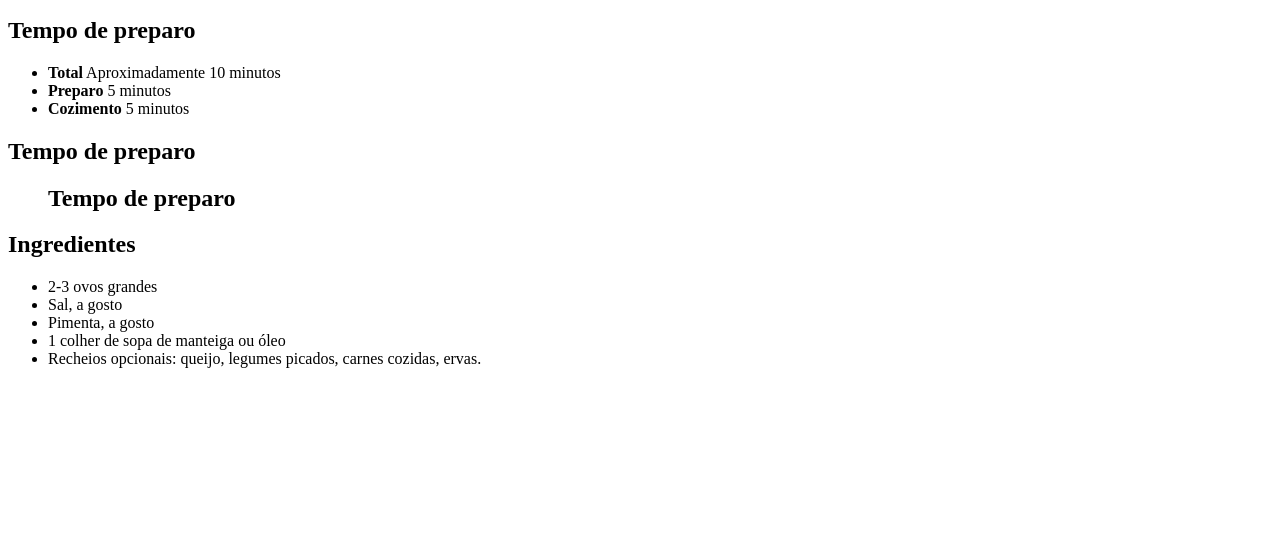
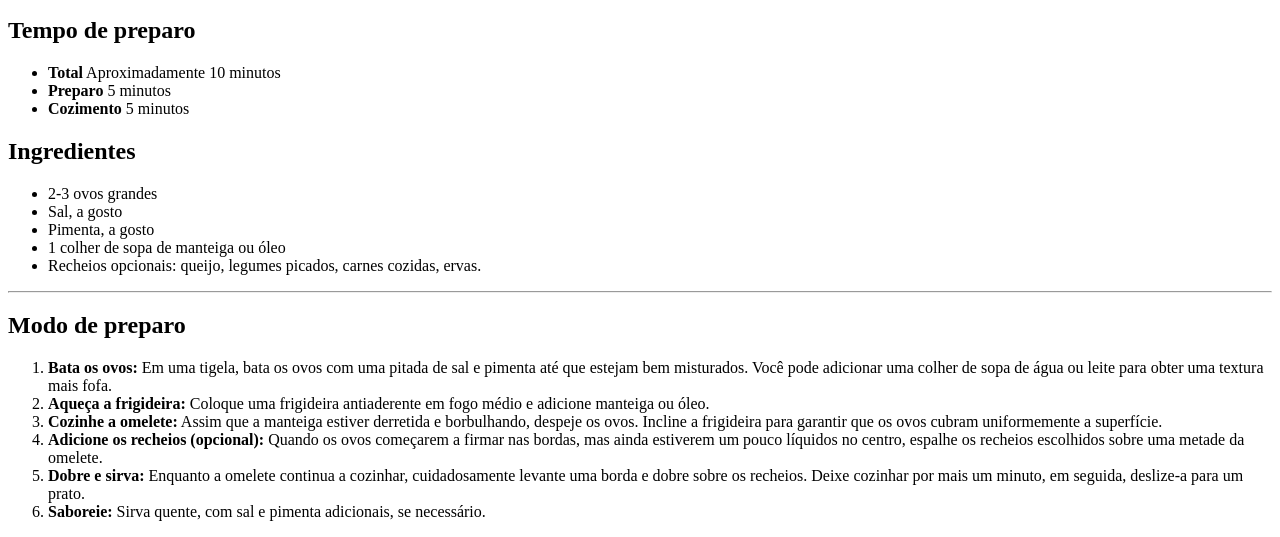
Before and after one commit to racewithsofia/Receita, a plain HTML site: page index.html in a window 1280 px wide. Shown: the part 713-1250 px from the top of the page. Before the commit the page ends 1097 px from the top, so only its background shows below. Drawn offline with Linux system fonts and the light colour scheme.

Commit message:
quarto html

```diff
--- a/index.html
+++ b/index.html
@@ -28,16 +28,6 @@
         </div>
     </div>
 
-    <div>
-        <div id="tempo_de_preparo">
-            <h2>Tempo de preparo</h2>
-
-            <ul>
-                <h2>Tempo de preparo</h2>
-                </li>
-            </ul>
-        </div>
-
         <div id="ingredientes">
             <h2>Ingredientes</h2>
 
@@ -50,5 +40,33 @@
             </ul>
         </div>
     </div>
+
+    <hr>
+
+    <div id="modo_de_preparo">
+        <h2>Modo de preparo</h2>
+
+        <ol>
+            <li>
+                <strong>Bata os ovos:</strong> Em uma tigela, bata os ovos com uma pitada de sal e pimenta até que estejam bem misturados. Você pode adicionar uma colher de sopa de água ou leite para obter uma textura mais fofa.
+            </li>
+            <li>
+                <strong>Aqueça a frigideira:</strong> Coloque uma frigideira antiaderente em fogo médio e adicione manteiga ou óleo.
+            </li>
+            <li>
+                <strong>Cozinhe a omelete:</strong> Assim que a manteiga estiver derretida e borbulhando, despeje os ovos. Incline a frigideira para garantir que os ovos cubram uniformemente a superfície.
+            </li>
+            <li>
+                <strong>Adicione os recheios (opcional):</strong> Quando os ovos começarem a firmar nas bordas, mas ainda estiverem um pouco líquidos no centro, espalhe os recheios escolhidos sobre uma metade da omelete.
+            </li>
+            <li>
+                <strong>Dobre e sirva:</strong> Enquanto a omelete continua a cozinhar, cuidadosamente levante uma borda e dobre sobre os recheios. Deixe cozinhar por mais um minuto, em seguida, deslize-a para um prato.
+            </li>
+            <li>
+                <strong>Saboreie:</strong> Sirva quente, com sal e pimenta adicionais, se necessário.
+            </li>
+        </ol>
+    </div>
+</div>
 </body>
 </html>
```
